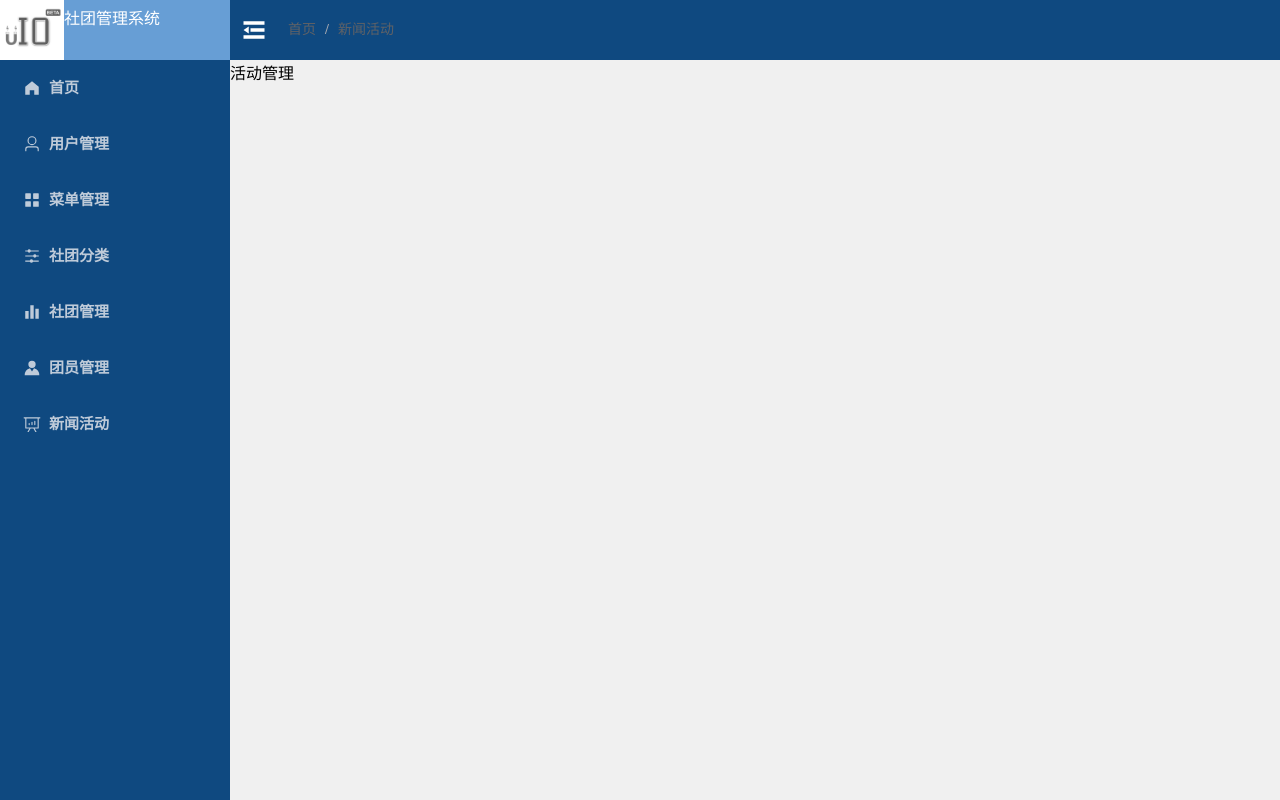
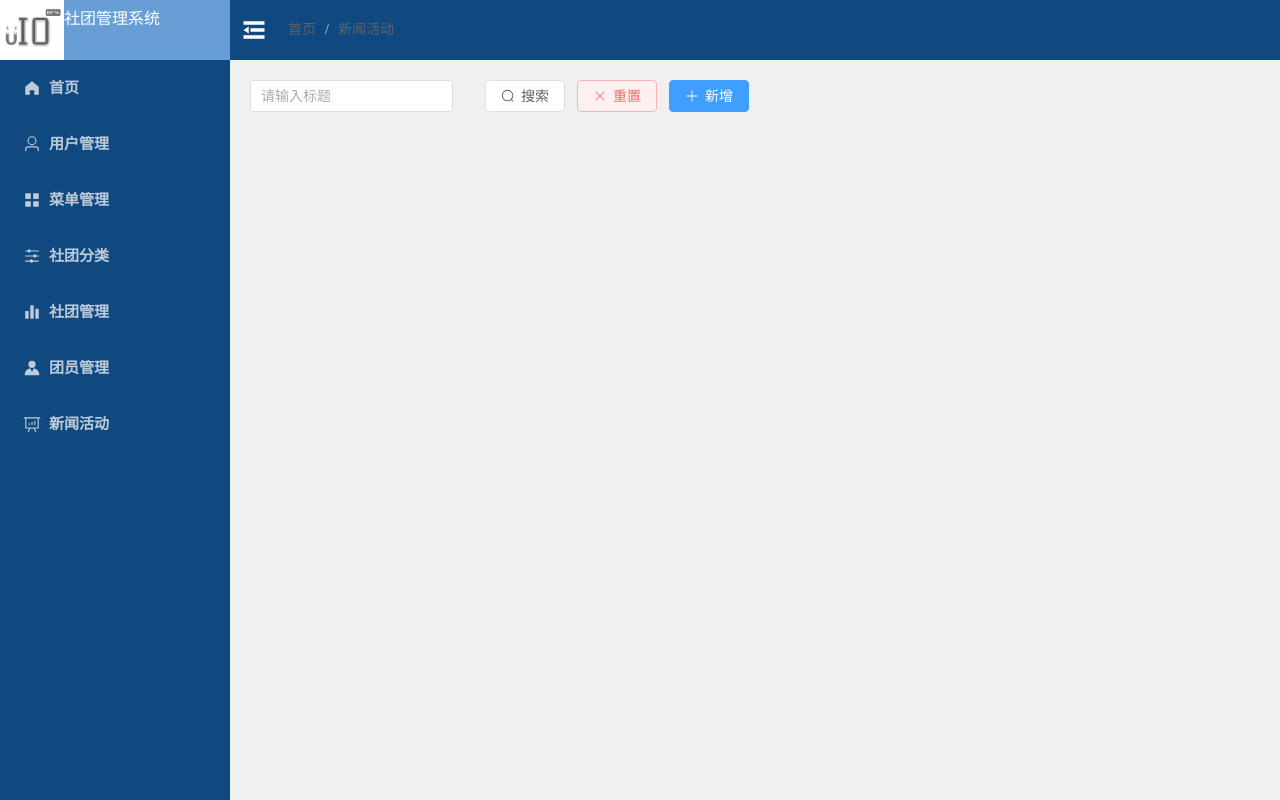
Before and after one commit to ProphetSAMA/wsssfun-ClubManag, a Vue app in the folder web/club-admin/: page /activity in a window 1280 px wide. Built offline with nearby package versions, Linux system fonts and the light colour scheme.

Commit message:
[ Create ] 新增活动新闻组件

```diff
--- /dev/null
+++ b/web/club-admin/src/composable/activity/useActivity.ts
@@ -0,0 +1,26 @@
+import { ref } from "vue";
+
+/**
+ * 新闻活动
+ */
+export default function useActivity() {
+    // 新增弹框
+    const addActivityRef = ref<{show: () => void}>();
+    // 新增
+    const addBtn = () => {
+        addActivityRef.value?.show();
+    }
+    // 编辑
+    const editBtn = () => {
+    }
+    // 删除
+    const deleteBtn = () => {
+    }
+
+    return {
+        addBtn,
+        editBtn,
+        deleteBtn,
+        addActivityRef,
+    }
+}
--- /dev/null
+++ b/web/club-admin/src/composable/activity/useActivityTable.ts
@@ -0,0 +1,32 @@
+import { reactive } from "vue";
+
+/**
+ * 新闻活动
+ */
+export default function useActivityTable() {
+    // 搜索
+    const searchParm = reactive({
+        currentPage: 1,
+        pageSize: 10,
+        title: '',
+        total: 0,
+    })
+    // 列表
+    const getList = () => {
+    }
+    // 搜索
+    const searchBtn = () => {
+
+    }
+    // 重置
+    const resetBtn = () => {
+
+    }
+
+    return {
+        searchParm,
+        getList,
+        searchBtn,
+        resetBtn,
+    }
+}
--- /dev/null
+++ b/web/club-admin/src/views/activity/AddActivity.vue
@@ -0,0 +1,36 @@
+<template>
+  <SysDialog
+    :title="dialog.title"
+    :visible="dialog.visible"
+    :width="dialog.width"
+    :height="dialog.height"
+    @on-close="onClose"
+    @on-confirm="onConfirm"
+    @on-show="onShow"
+  >
+    <template v-slot:content>
+
+    </template>
+  </SysDialog>
+</template>
+
+<script setup lang="ts">
+import SysDialog from "@/components/SysDialog.vue";
+import useDialog from "@/hooks/useDialog";
+import { on } from "events";
+
+// 获取弹窗实例
+const { dialog, onClose, onConfirm, onShow } = useDialog();
+
+// 显示弹框
+const show = () => {
+    onShow();
+}
+
+// 暴露方法
+defineExpose({
+    show,
+})
+</script>
+
+<style lang="scss" scoped></style>
--- a/web/club-admin/src/views/activity/index.vue
+++ b/web/club-admin/src/views/activity/index.vue
@@ -1,5 +1,33 @@
-<template>活动管理</template>
+<template>
+  <el-main>
+    <el-form
+      :model="searchParm"
+      label-width="80px"
+      :inline="true"
+      size="default"
+    >
+      <el-form-item>
+        <el-input v-model="searchParm.title" placeholder="请输入标题" />
+      </el-form-item>
+      <el-form-item>
+        <el-button icon="Search" @click="searchBtn">搜索</el-button>
+        <el-button type="danger" icon="Close" plain @click="resetBtn">重置</el-button>
+        <el-button type="primary" icon="Plus" @click="addBtn">新增</el-button>
+      </el-form-item>
+    </el-form>
+    <AddActivity ref="addActivityRef" />
+  </el-main>
+</template>
 
-<script setup></script>
+<script setup lang="ts">
+import AddActivity from "./AddActivity.vue";
+import useActivityTable from "@/composable/activity/useActivityTable";
+import useActivity from "@/composable/activity/useActivity";
+
+const { searchParm, getList, searchBtn, resetBtn } = useActivityTable();
+const { addBtn, editBtn, deleteBtn, addActivityRef } = useActivity();
+
+
+</script>
 
 <style lang="scss" scoped></style>
```
